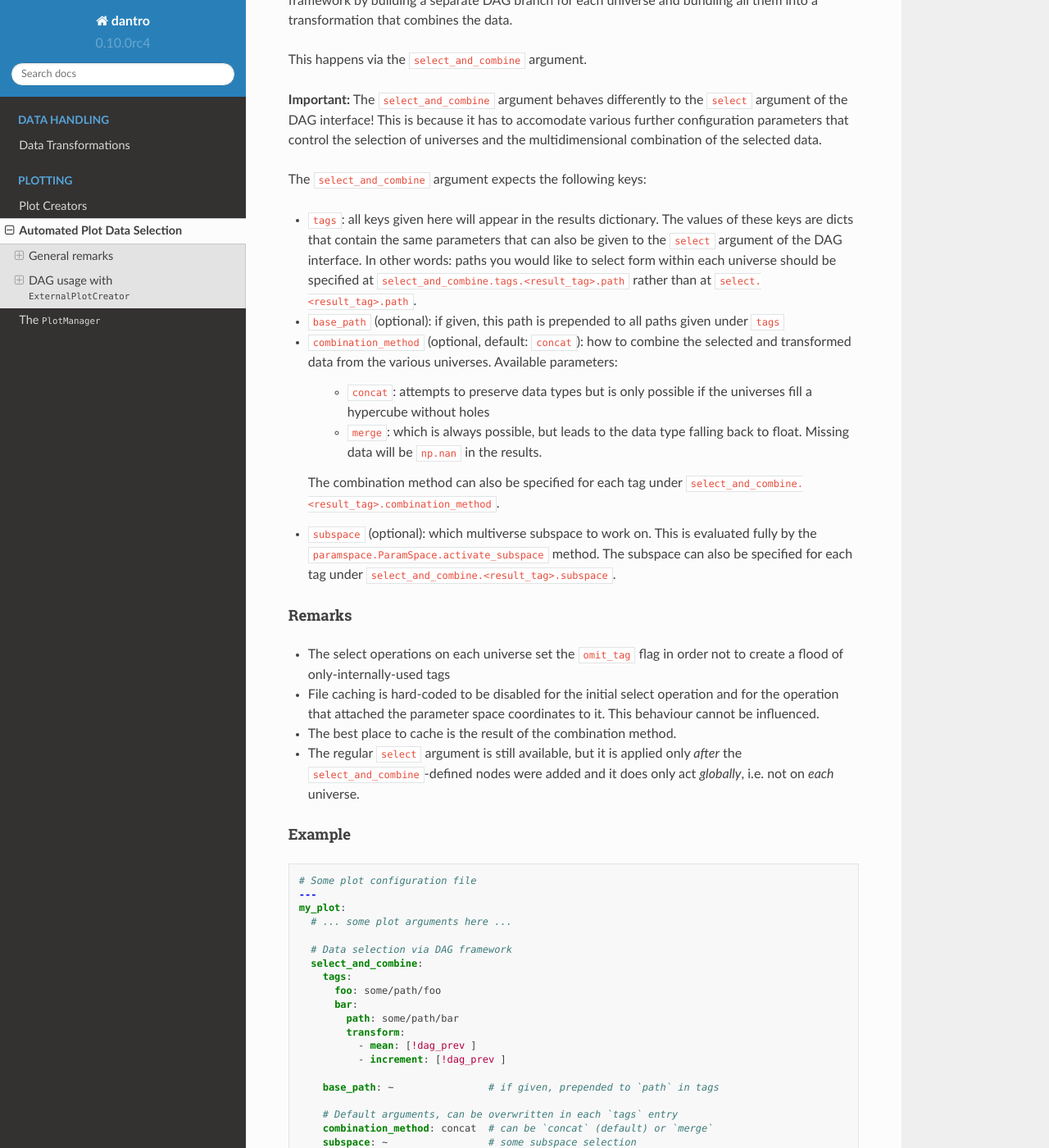
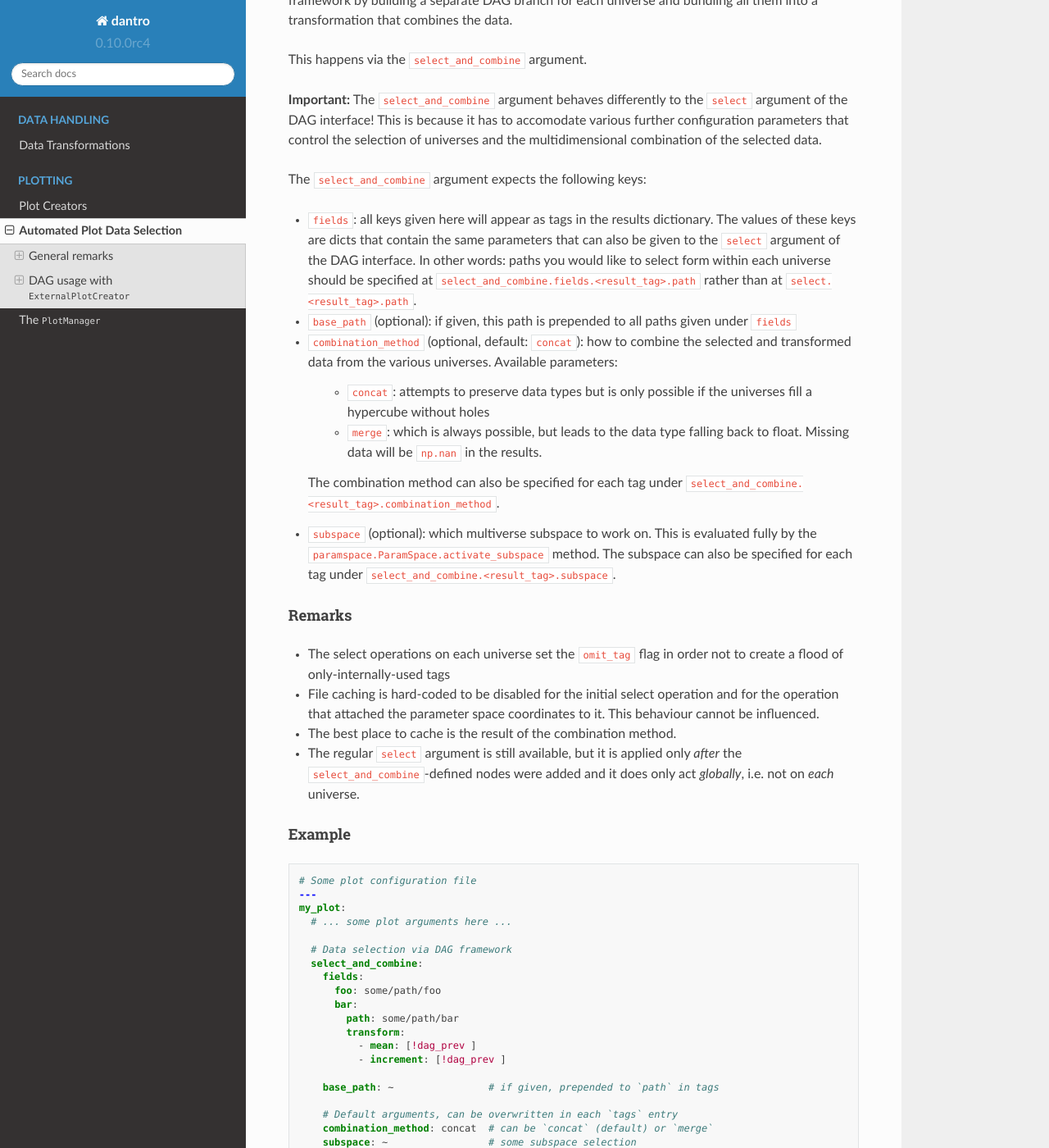
Before and after one commit to utopia-foss/dantro, a Sphinx documentation site: the page built from doc/plotting/plot_data_selection.rst, in a window 1280 px wide and 1400 px high, scrolled down 3061 px. Shown: the whole window at 82% size. Built offline with Sphinx 7.4.7 and the Read the Docs theme 2.0.0, drawn with Linux system fonts in a browser that asks for light colours; pages that are not in the unit, such as notebooks, are missing from menus.

Commit message:
Fix wrong naming of `fields` argument in doc page

```diff
--- a/doc/plotting/plot_data_selection.rst
+++ b/doc/plotting/plot_data_selection.rst
@@ -123,9 +123,10 @@ This is because it has to accomodate various further configuration parameters th
 
 The ``select_and_combine`` argument expects the following keys:
 
-- ``tags``: all keys given here will appear in the results dictionary. The values of these keys are dicts that contain the same parameters that can also be given to the ``select`` argument of the DAG interface.
-  In other words: paths you would like to select form within each universe should be specified at ``select_and_combine.tags.<result_tag>.path`` rather than at ``select.<result_tag>.path``.
-- ``base_path`` (optional): if given, this path is prepended to all paths given under ``tags``
+- ``fields``: all keys given here will appear as tags in the results dictionary.
+  The values of these keys are dicts that contain the same parameters that can also be given to the ``select`` argument of the DAG interface.
+  In other words: paths you would like to select form within each universe should be specified at ``select_and_combine.fields.<result_tag>.path`` rather than at ``select.<result_tag>.path``.
+- ``base_path`` (optional): if given, this path is prepended to all paths given under ``fields``
 - ``combination_method`` (optional, default: ``concat``): how to combine the selected and transformed data from the various universes. Available parameters:
 
     - ``concat``: attempts to preserve data types but is only possible if the universes fill a hypercube without holes
@@ -153,7 +154,7 @@ Example
 
       # Data selection via DAG framework
       select_and_combine:
-        tags:
+        fields:
           foo: some/path/foo
           bar:
             path: some/path/bar
```
